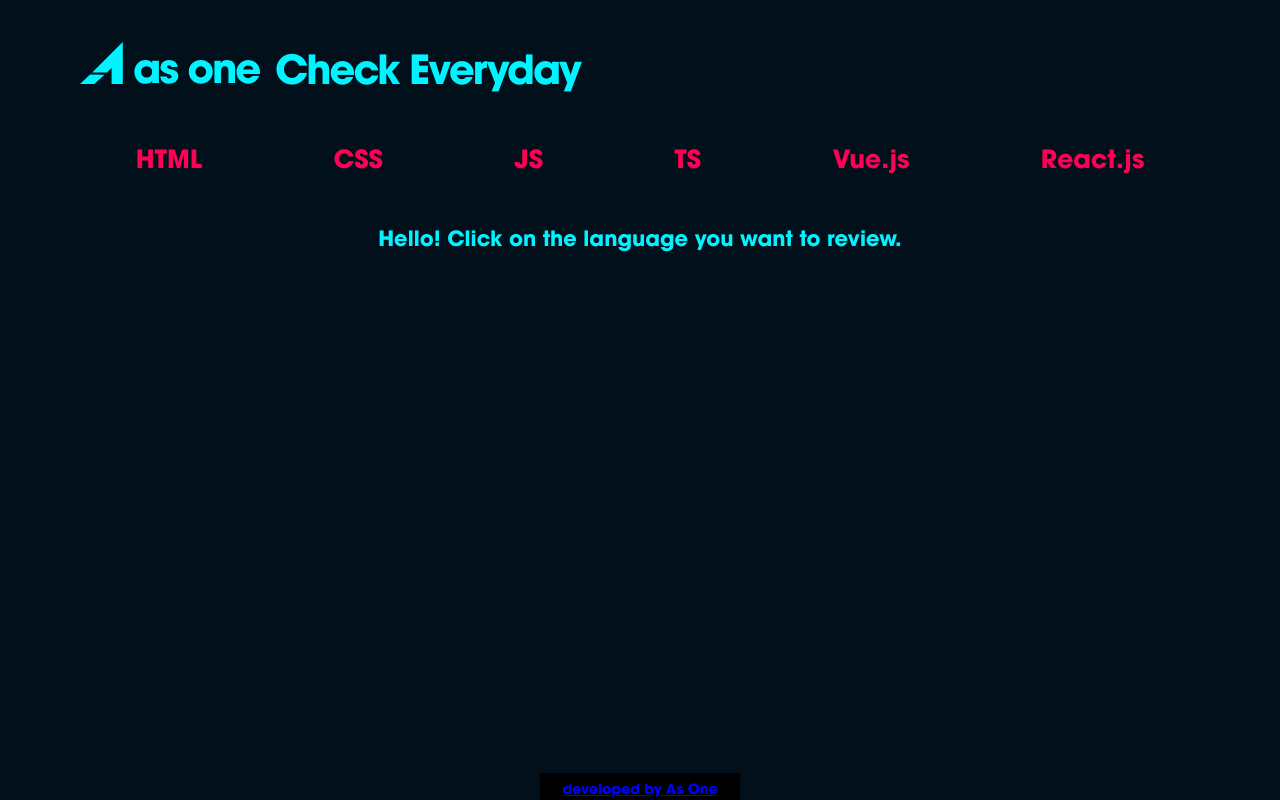
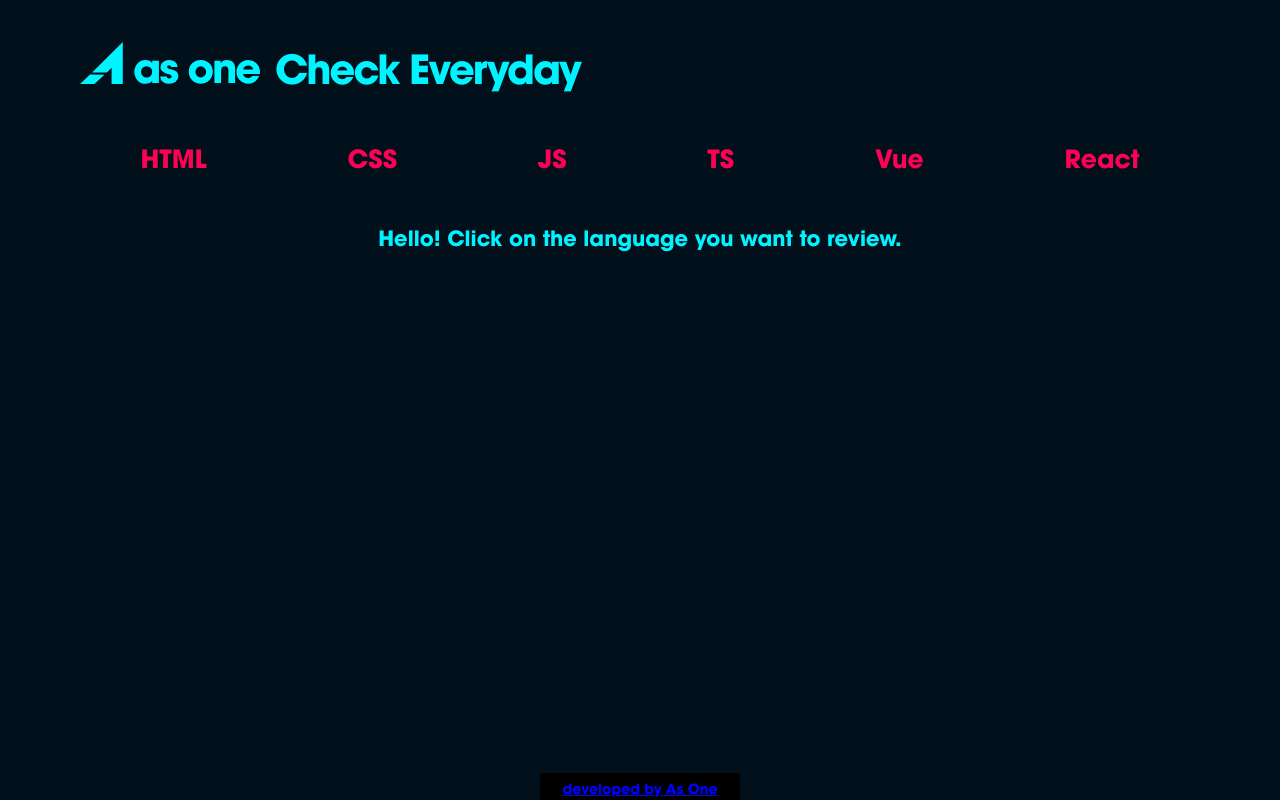
Before and after one commit to as-one/check-everyday, a Vue app in the folder v2/: page / in a window 1280 px wide. Built offline with nearby package versions, Linux system fonts and the light colour scheme.

Commit message:
Renaming

```diff
--- a/v2/src/App.vue
+++ b/v2/src/App.vue
@@ -18,8 +18,8 @@ import { RouterLink, RouterView } from "vue-router";
         <RouterLink class="header__nav-option" to="/css">CSS</RouterLink>
         <RouterLink class="header__nav-option" to="/js">JS</RouterLink>
         <RouterLink class="header__nav-option" to="/ts">TS</RouterLink>
-        <RouterLink class="header__nav-option" to="/vue">Vue.js</RouterLink>
-        <RouterLink class="header__nav-option" to="/react">React.js</RouterLink>
+        <RouterLink class="header__nav-option" to="/vue">Vue</RouterLink>
+        <RouterLink class="header__nav-option" to="/react">React</RouterLink>
       </nav>
     </div>
   </header>
```
